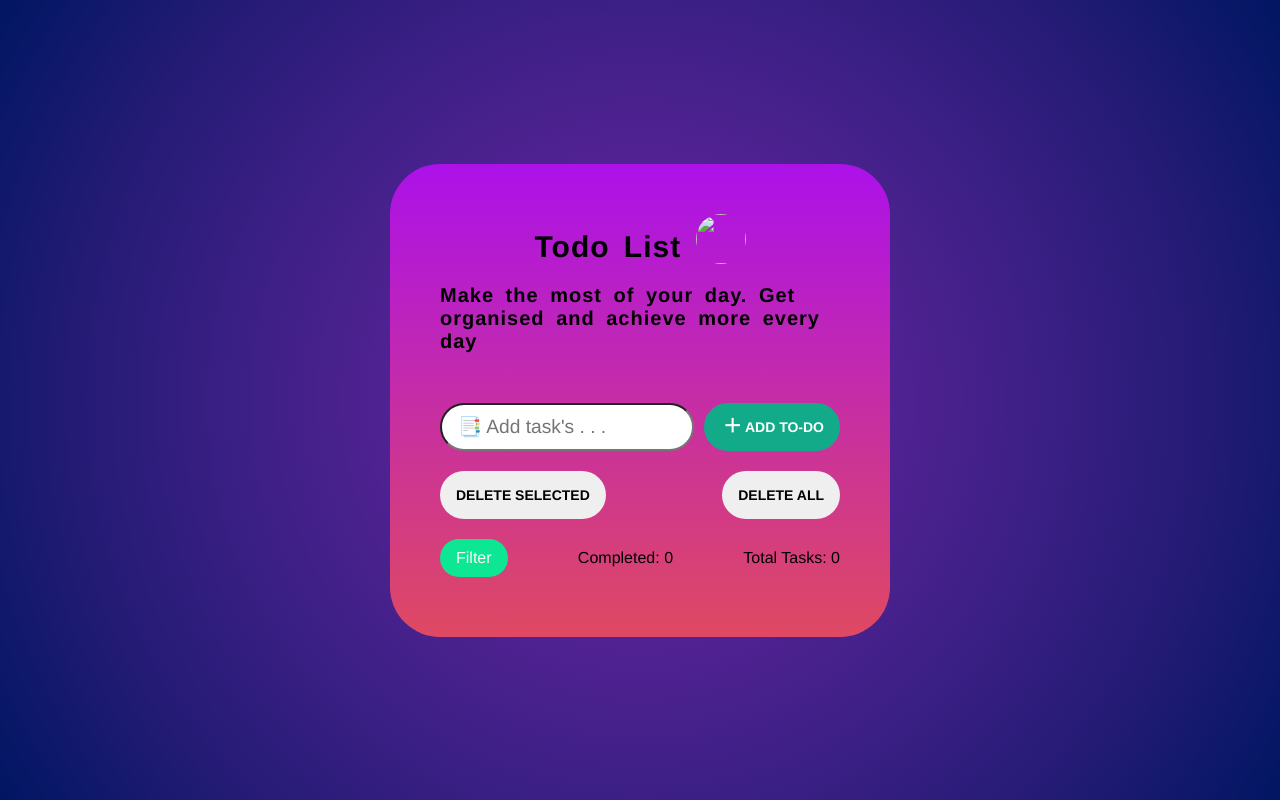
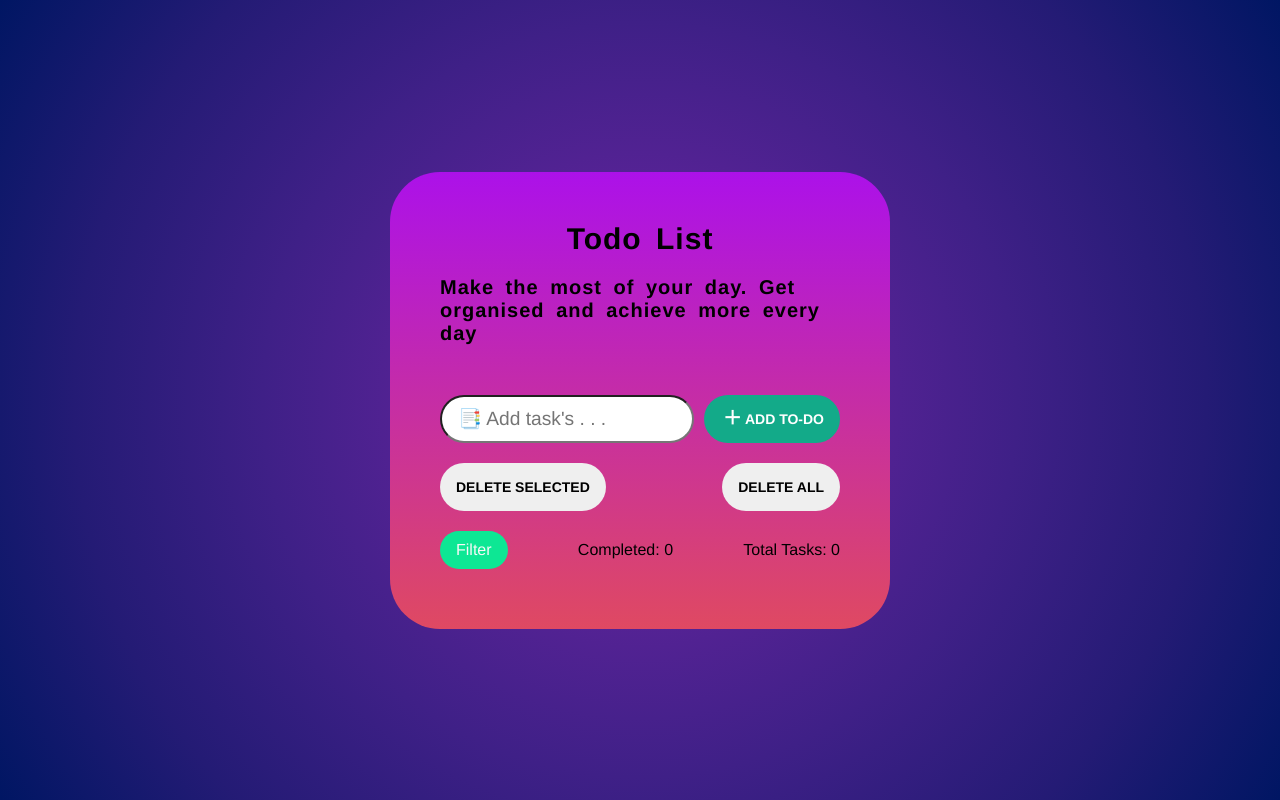
Before and after one commit to hi-masd/Ping_pong_, a plain HTML site: page index.html in a window 1280 px wide. Drawn offline with nearby package versions, Linux system fonts and the light colour scheme.

Commit message:
Update index.html

```diff
--- a/index.html
+++ b/index.html
@@ -25,7 +25,7 @@
         <!-- <img src="src/todo1.jpg" alt=" hi" > -->
         <h1>
           Todo List
-          <img src="src/todo1.jpg" alt="" style="vertical-align: bottom;" />
+<!--           <img src="src/todo1.jpg" alt="" style="vertical-align: bottom;" /> -->
         </h1>
 <!--         <img src="src/todo1.jpg" alt=" hi" > -->
         <p>
```
